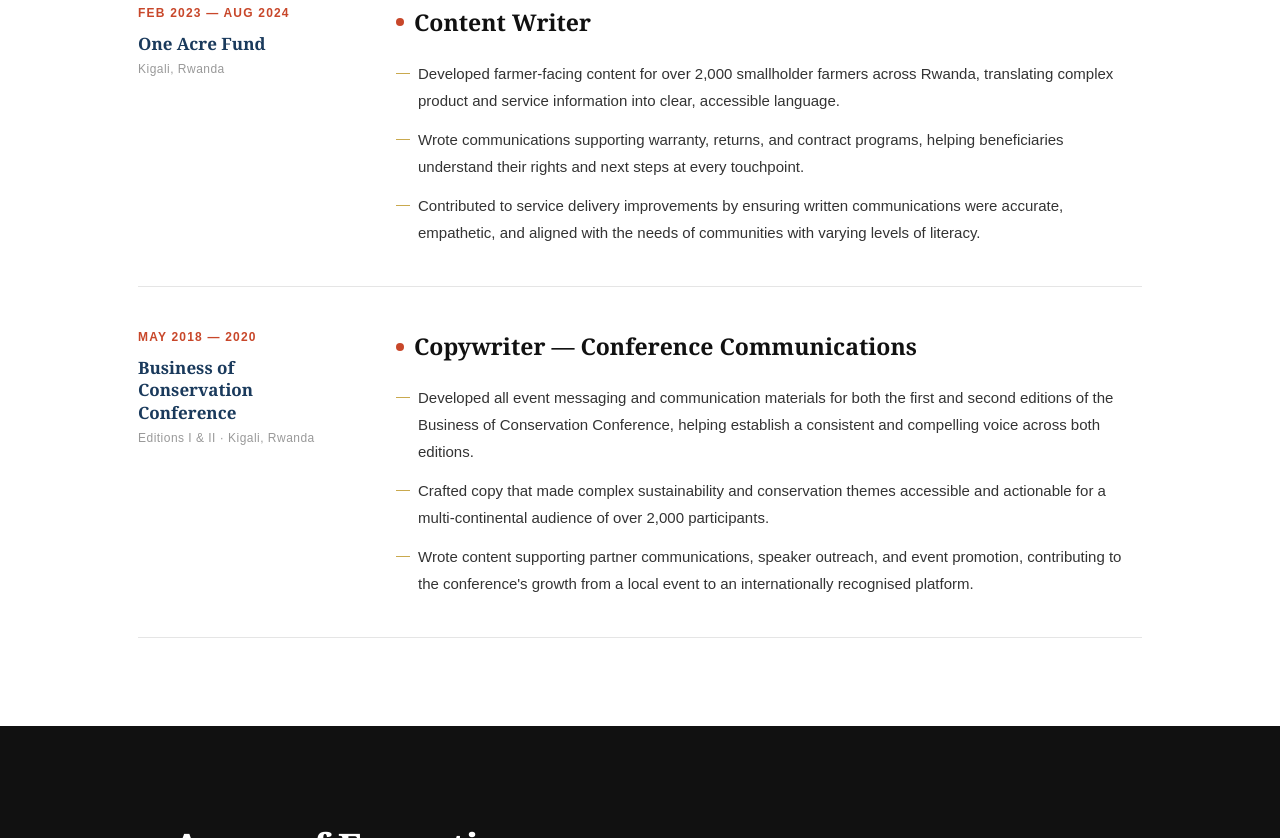
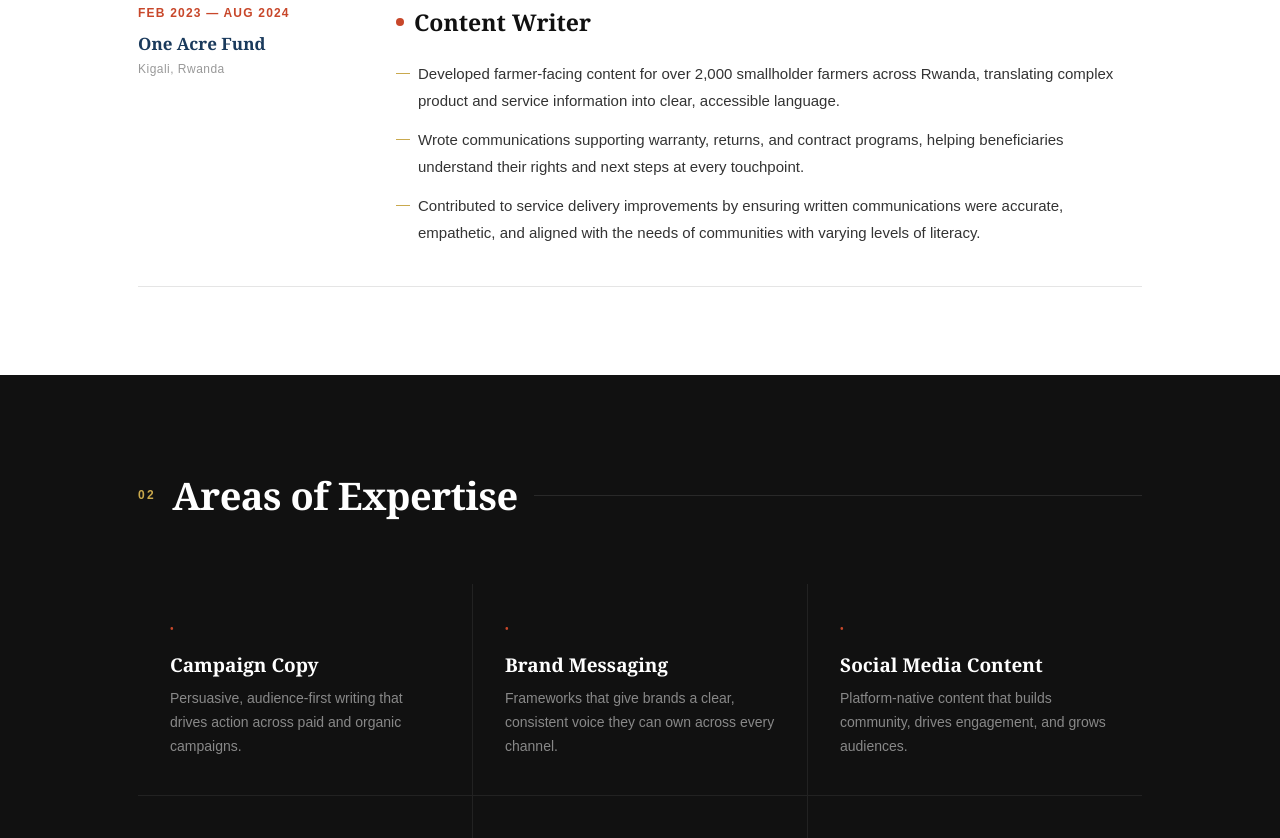
Before and after one commit to dawudi84/kwizeradavid.github.io, a plain HTML site: page index.html in a window 1280 px wide. Shown: the part 1980-2818 px from the top of the page. Drawn offline with Linux system fonts and the light colour scheme.

Commit message:
Update index.html

```diff
--- a/index.html
+++ b/index.html
@@ -733,23 +733,8 @@
     </div>
 
 
-    <div class="job">
-      <div>
-        <div class="job-when">May 2018 &mdash; 2020</div>
-        <div class="job-co">Business of Conservation Conference</div>
-        <div class="job-loc">Editions I &amp; II &middot; Kigali, Rwanda</div>
       </div>
-      <div>
-        <div class="job-role"><div class="job-dot"></div>Copywriter &mdash; Conference Communications</div>
-        <ul class="job-points">
-          <li>Developed all event messaging and communication materials for both the first and second editions of the Business of Conservation Conference, helping establish a consistent and compelling voice across both editions.</li>
-          <li>Crafted copy that made complex sustainability and conservation themes accessible and actionable for a multi-continental audience of over 2,000 participants.</li>
-          <li>Wrote content supporting partner communications, speaker outreach, and event promotion, contributing to the conference's growth from a local event to an internationally recognised platform.</li>
-        </ul>
-      </div>
-    </div>
-
-  </div>
+</section>
 </section>
 
 <!-- ── EXPERTISE ── -->
```
